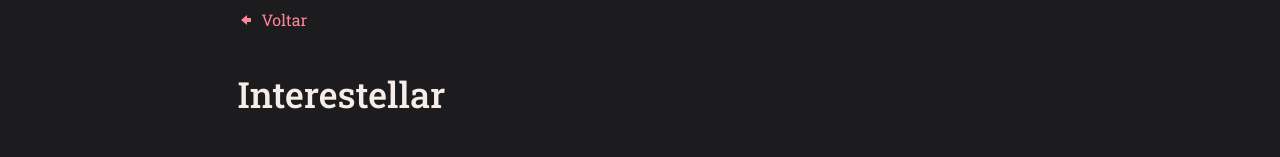
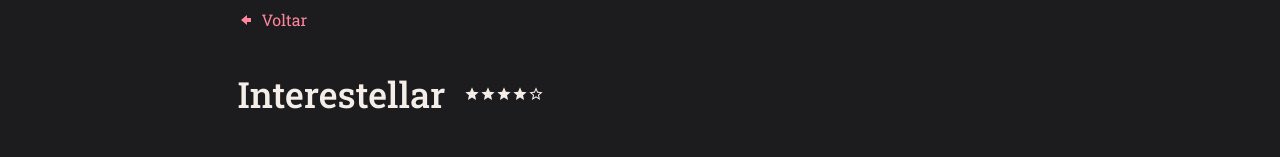
Before and after one commit to Brenobn/Movie-front, a React (Vite) app: page / in a window 1280 px wide. Shown: the part 147-304 px from the top of the page. Built offline with nearby package versions, Linux system fonts and the light colour scheme.

Commit message:
Importing and styling icons from react-icons

```diff
--- a/src/pages/Details/index.jsx
+++ b/src/pages/Details/index.jsx
@@ -1,4 +1,5 @@
 import { GoArrowLeft } from 'react-icons/go';
+import { MdStar, MdStarBorder } from 'react-icons/md';
 
 import { Container, ContentContainer } from "./styles";
 
@@ -14,7 +15,14 @@
           <GoArrowLeft />
           <a href="#">Voltar</a>
         </div>
-        <h1>Interestellar</h1>
+        <div className='StarWrapper'>
+          <h1>Interestellar</h1>
+          <MdStar />
+          <MdStar />
+          <MdStar />
+          <MdStar />
+          <MdStarBorder />
+        </div>
         <div className='TagWrapper'>
           <Tag text="Ficção Científica" />
           <Tag text="Drama" />
--- a/src/pages/Details/styles.js
+++ b/src/pages/Details/styles.js
@@ -44,13 +44,21 @@
     }
   }
 
+  .StarWrapper {
+    display: inline-flex;
+    flex-direction: row;
+    align-items: center;
 
-  h1 {
-    color: ${({ theme }) => theme.COLORS.WHITE};
-    font-family: 'Roboto Slab', sans-serif;
-    font-size: 36px;
-    font-weight: 500;
+    h1 {
+      margin-right: 19px;
+      color: ${({ theme }) => theme.COLORS.WHITE};
+      font-family: 'Roboto Slab', sans-serif;
+      font-size: 36px;
+      font-weight: 500;
+    }
   }
+
+
 
   .TagWrapper {
     display: inline-flex;
```
